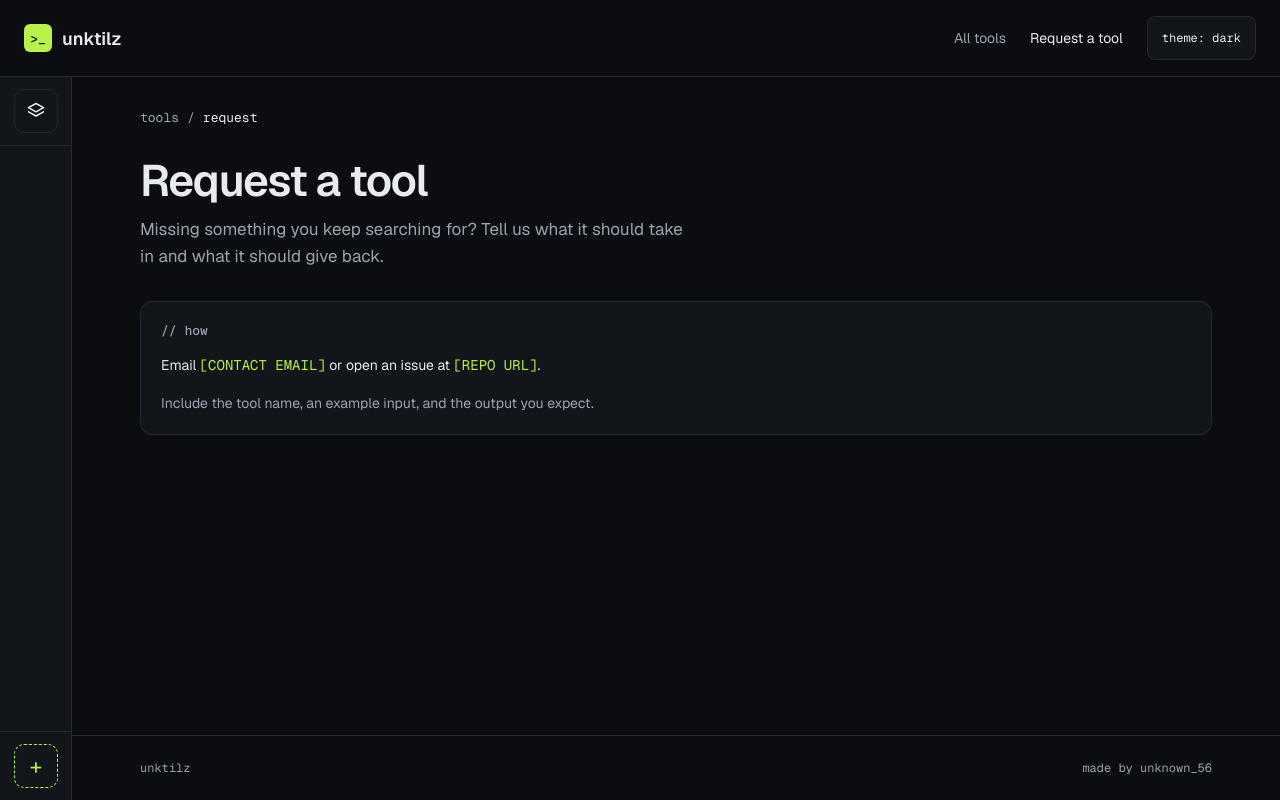
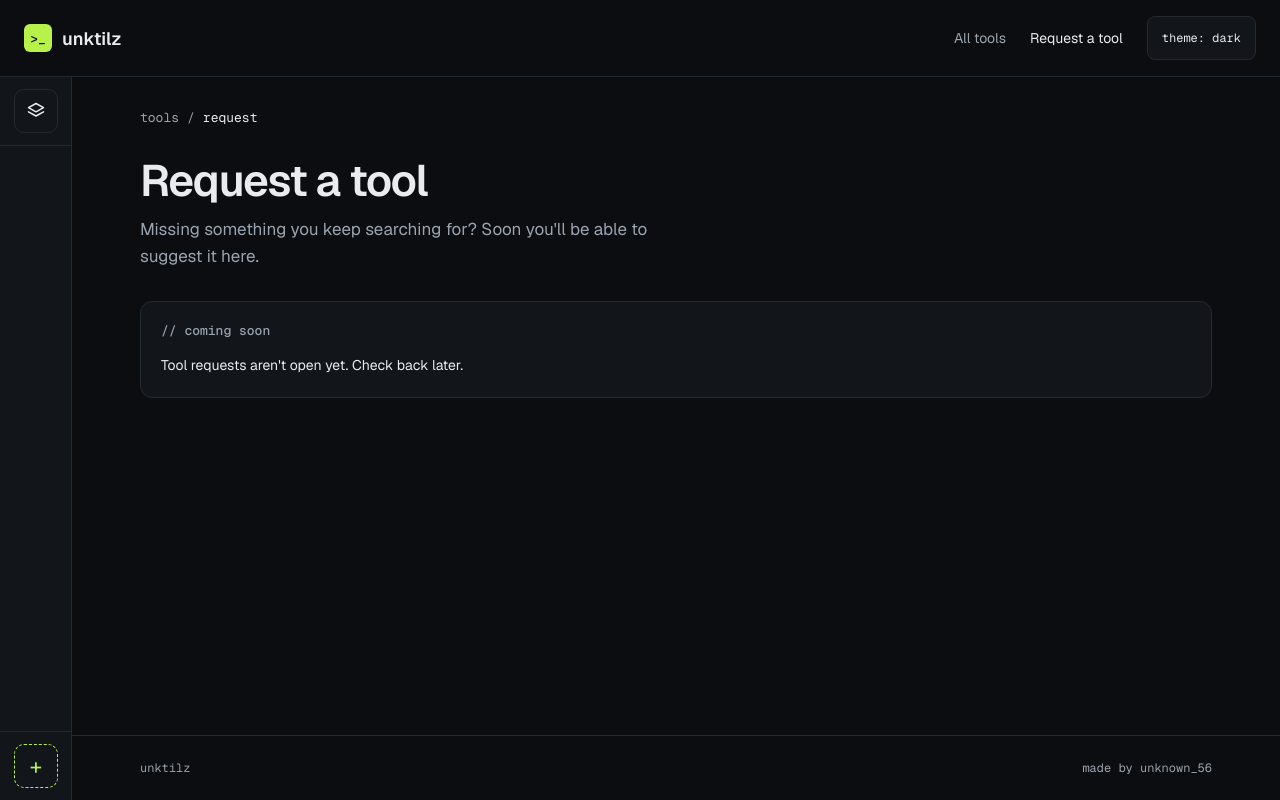
Before and after one commit to unknown-566/unktilz, a React (Vite) app: page /request in a window 1280 px wide. Built offline with nearby package versions, Linux system fonts and the light colour scheme.

Commit message:
Request a tool: "coming soon" instead of placeholder contacts
The page showed [CONTACT EMAIL] / [REPO URL] placeholders; it now says
requests aren't open yet. README drops the placeholder note.

```diff
--- a/src/pages/Request.tsx
+++ b/src/pages/Request.tsx
@@ -16,16 +16,15 @@ export default function Request() {
         <div className="title-row">
           <h1>Request a tool</h1>
         </div>
-        <p className="tool-desc">Missing something you keep searching for? Tell us what it should take in and what it should give back.</p>
+        <p className="tool-desc">Missing something you keep searching for? Soon you'll be able to suggest it here.</p>
       </div>
-      <section className="panel" aria-labelledby="how">
-        <h2 id="how" className="panel-title">
-          // how
+      <section className="panel" aria-labelledby="soon">
+        <h2 id="soon" className="panel-title">
+          // coming soon
         </h2>
         <p className="note" style={{ color: 'var(--fg)' }}>
-          Email <span className="mono accent">[CONTACT EMAIL]</span> or open an issue at <span className="mono accent">[REPO URL]</span>.
+          Tool requests aren't open yet. Check back later.
         </p>
-        <p className="note">Include the tool name, an example input, and the output you expect.</p>
       </section>
     </div>
   );
```
Also changed, not shown: 1 other file (tests, documents, lock files or other folders).
